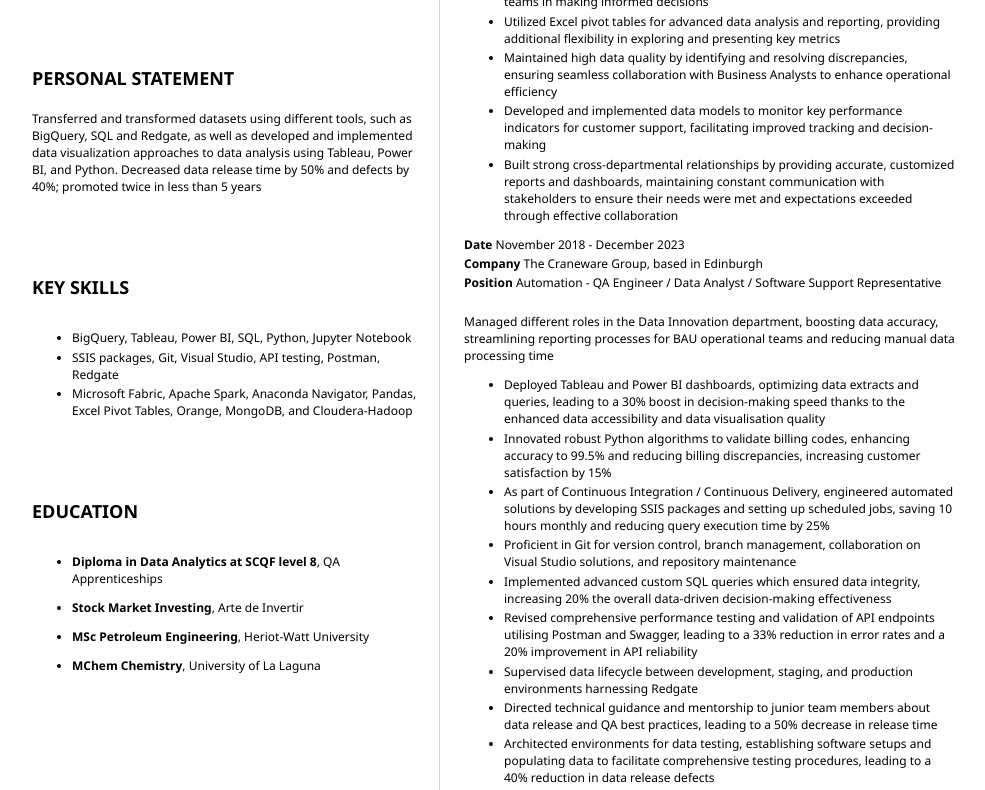
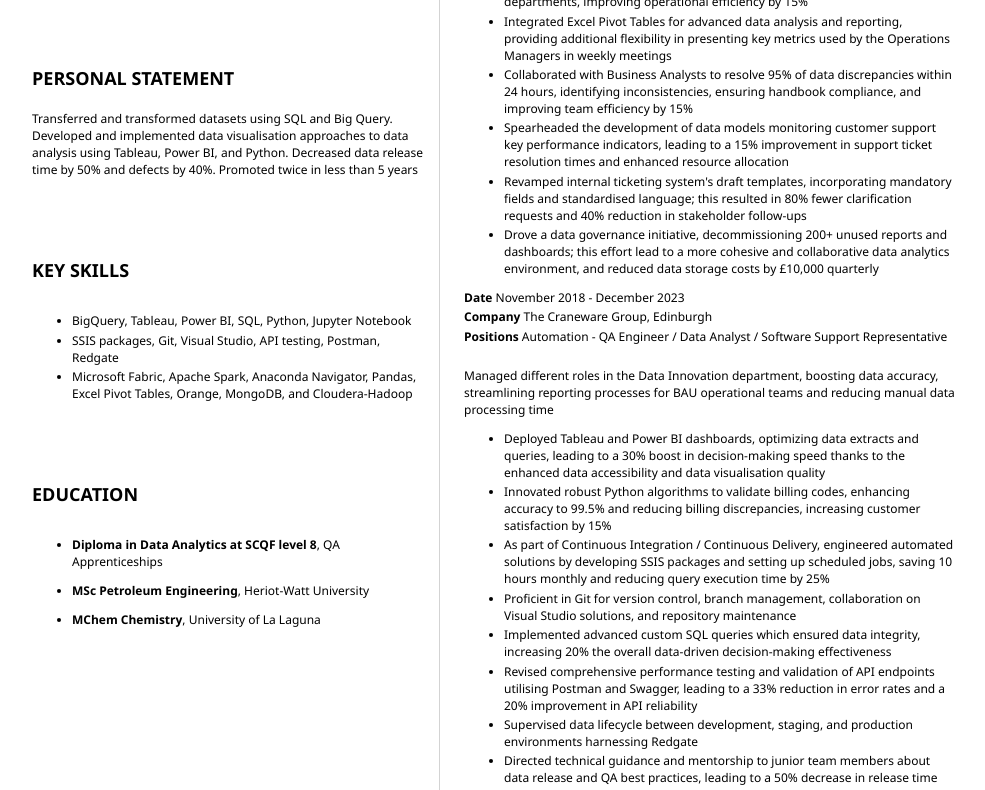
Before and after one commit to robercnaranjo/cv, a plain HTML site: page index.html in a window 1280 px wide. Shown: the part 325-1115 px from the top of the page, without its empty margins (152-1137 px from the left). Drawn offline with Linux system fonts and the light colour scheme.

Commit message:
Update to Trip.com position and others

```diff
--- a/index.html
+++ b/index.html
@@ -18,7 +18,7 @@
 					<!-- contact info including social media -->
                     <p>
                         <i class="fas fa-home"></i>
-                        267 2F2 Leith Walk, EH6 8PD, Edinburgh
+                        54 Liddle Drive, EH51 0PB, Bo'ness
                     </p>
                     <p>
                         <i class="fas fa-phone-alt" aria-hidden="true"></i>
@@ -42,10 +42,9 @@
 					<h2>PERSONAL STATEMENT</h2>
 					<!-- about me -->
                     <p>
-                        Transferred and transformed datasets using different tools, such as BigQuery, SQL and Redgate,
-                        as well as developed and implemented data visualization approaches to data analysis
-                        using Tableau, Power BI, and Python. Decreased data release time by 50% and defects by 40%;
-                        promoted twice in less than 5 years
+                        Transferred and transformed datasets using SQL and Big Query.
+                        Developed and implemented data visualisation approaches to data analysis using Tableau, Power BI, and Python.
+                        Decreased data release time by 50% and defects by 40%. Promoted twice in less than 5 years
                     </p>
 				</section>
                     <br>
@@ -76,11 +75,6 @@
                     </ul>
                     <ul>
                         <li>
-                            <b>Stock Market Investing</b>, Arte de Invertir
-                        </li>
-                    </ul>
-                    <ul>
-                        <li>
                             <b>MSc Petroleum Engineering</b>, Heriot-Watt University
                         </li>
                     </ul>
@@ -99,42 +93,39 @@
                         <b>Date</b> July 2024 - present
                     </p>
                     <p>
-                        <b>Company</b> Trip.com Group, based in Edinburgh
+                        <b>Company</b> Trip.com Group, Edinburgh
                     </p>
                     <p>
                         <b>Position</b> Data Analyst
                     </p>
                         <ul>
 		                    <li>
-                                Led the collection, analysis, and summarization of data requests from multiple departments, leveraging in-house
-                                 software powered by BigQuery to support teams in making informed decisions
+                                Leveraged in-house software, powered by Big Query, to develop reports and dashboards facilitating data-driven decision-making process across departments, improving operational efficiency by 15%
                             </li>
                             <li>
-                                Utilized Excel pivot tables for advanced data analysis and reporting, providing additional flexibility in exploring
-                                 and presenting key metrics
+                                Integrated Excel Pivot Tables for advanced data analysis and reporting, providing additional flexibility in presenting key metrics used by the Operations Managers in weekly meetings
                             </li>
                             <li>
-                                Maintained high data quality by identifying and resolving discrepancies, ensuring seamless collaboration with
-                                Business Analysts to enhance operational efficiency
+                                Collaborated with Business Analysts to resolve 95% of data discrepancies within 24 hours, identifying inconsistencies, ensuring handbook compliance, and improving team efficiency by 15%
                             </li>
                             <li>
-                                Developed and implemented data models to monitor key performance indicators for customer support, facilitating
-                                improved tracking and decision-making
+                                Spearheaded the development of data models monitoring customer support key performance indicators, leading to a 15% improvement in support ticket resolution times and enhanced resource allocation
                             </li>
                             <li>
-                                Built strong cross-departmental relationships by providing accurate, customized reports and dashboards,
-                                maintaining constant communication with stakeholders to ensure their needs were met and expectations exceeded
-                                through effective collaboration
+                                Revamped internal ticketing system's draft templates, incorporating mandatory fields and standardised language; this resulted in 80% fewer clarification requests and 40% reduction in stakeholder follow-ups
+                            </li>
+                            <li>
+                                Drove a data governance initiative, decommissioning 200+ unused reports and dashboards; this effort lead to a more cohesive and collaborative data analytics environment, and reduced data storage costs by £10,000 quarterly
                             </li>
                         </ul>
                     <p>
                         <b>Date</b> November 2018 - December 2023
                     </p>
                     <p>
-                        <b>Company</b> The Craneware Group, based in Edinburgh
+                        <b>Company</b> The Craneware Group, Edinburgh
                     </p>
                     <p>
-                        <b>Position</b> Automation - QA Engineer / Data Analyst / Software Support Representative
+                        <b>Positions</b> Automation - QA Engineer / Data Analyst / Software Support Representative
                     </p>
                     <br>
                     <p>
```
